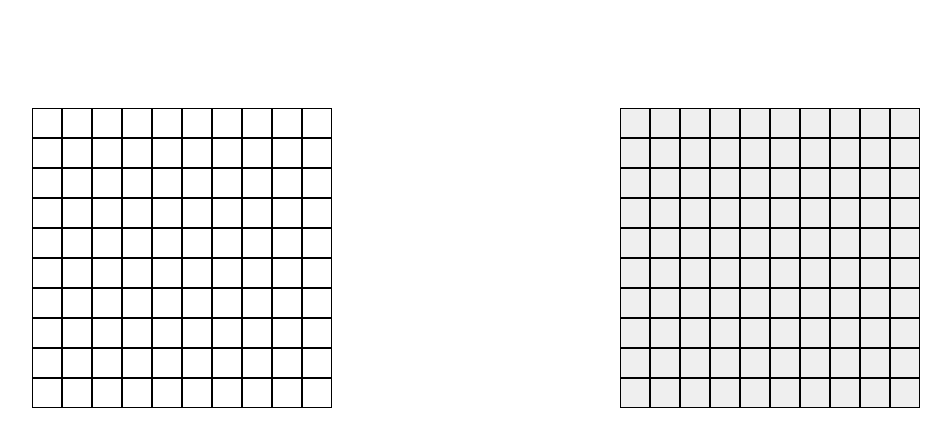
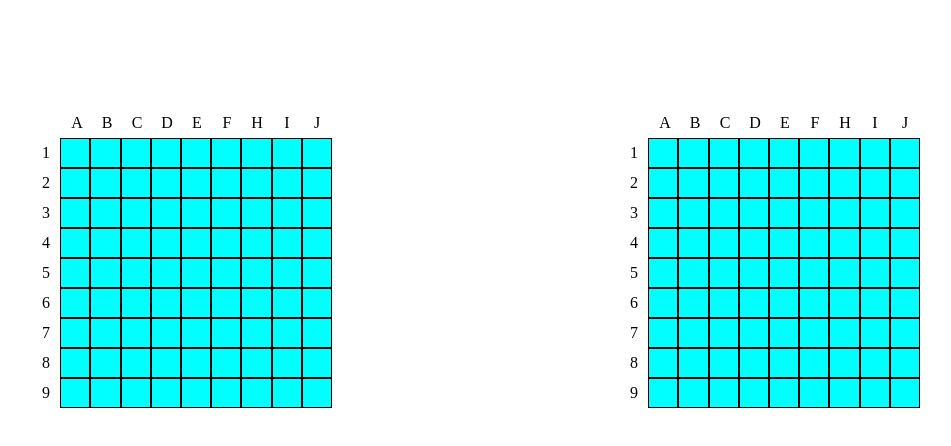
Before and after one commit to Murfew/Battleship, a website built with webpack: page src/index.html in a window 1280 px wide. Shown: the whole page, without its empty margins (164-1115 px from the left). Built offline with nearby package versions, Linux system fonts and the light colour scheme.

Commit message:
added column adn row to represent the indexes of each position on the board

```diff
--- a/src/DOM.js
+++ b/src/DOM.js
@@ -1,41 +1,51 @@
-export function renderPlayerBoard(player) {
-  const boardContainer = document.getElementById("player-board");
+const alphabetIndexes = {
+  0: "A",
+  1: "B",
+  2: "C",
+  3: "D",
+  4: "E",
+  5: "F",
+  6: "H",
+  7: "I",
+  8: "J",
+};
+
+export function renderPlayerBoard(player, isOpponent) {
+  const boardContainer = isOpponent
+    ? document.querySelector("#enemy-board")
+    : document.querySelector("#player-board");
 
   // reset board
   boardContainer.replaceChildren();
 
   // render the board
-  for (let i = 0; i < player.board.size; i++) {
+  // first row and column for indices
+  for (let i = 0; i < player.board.size + 1; i++) {
     const boardRow = document.createElement("div");
     boardRow.setAttribute("class", "row");
-    boardContainer.appendChild(boardRow);
+    boardContainer.append(boardRow);
 
-    for (let j = 0; j < player.board.size; j++) {
+    for (let j = 0; j < player.board.size + 1; j++) {
       const boardCell = document.createElement("div");
-      boardCell.setAttribute("class", "cell");
-      boardCell.dataset.y = player.board.size - i - 1;
-      boardCell.dataset.x = j;
-      boardRow.appendChild(boardCell);
+
+      if (i === 0 && j !== 0) {
+        boardCell.setAttribute("class", "index-cell");
+        boardCell.textContent = alphabetIndexes[j - 1];
+      } else if (i === 0 && j === 0) {
+        boardCell.setAttribute("class", "index-cell");
+      } else if (i !== 0 && j === 0) {
+        boardCell.setAttribute("class", "index-cell");
+        boardCell.textContent = i;
+      } else {
+        boardCell.setAttribute("class", "cell");
+        boardCell.dataset.row = i;
+        boardCell.dataset.col = j;
+        const hitOrMissDisplay = document.createElement("div");
+        hitOrMissDisplay.setAttribute("class", "hit-or-miss-display");
+        boardCell.append(hitOrMissDisplay);
+      }
+
+      boardRow.append(boardCell);
     }
   }
 }
-
-export function renderEnemyBoard(player) {
-  const boardContainer = document.getElementById("enemy-board");
-
-  // reset board
-  boardContainer.replaceChildren();
-
-  // render the board
-  for (let i = 0; i < player.board.size; i++) {
-    const boardRow = document.createElement("div");
-    boardRow.setAttribute("class", "row");
-    boardContainer.appendChild(boardRow);
-
-    for (let j = 0; j < player.board.size; j++) {
-      const boardCell = document.createElement("button");
-      boardCell.setAttribute("class", "cell");
-      boardRow.appendChild(boardCell);
-    }
-  }
-}
--- a/src/gameboard.js
+++ b/src/gameboard.js
@@ -9,7 +9,7 @@ export class Gameboard {
   constructor() {
     this.#misses = [];
     this.#hits = [];
-    this.#size = 10;
+    this.#size = 9;
     this.#ships = [
       { ship: new Ship(5), name: "carrier", coordinates: [] },
       { ship: new Ship(4), name: "battleship", coordinates: [] },
--- a/src/index.js
+++ b/src/index.js
@@ -1,5 +1,5 @@
 import { Player, ComputerPlayer } from "./player";
-import { renderPlayerBoard, renderEnemyBoard } from "./DOM";
+import { renderPlayerBoard } from "./DOM";
 import "./styles.css";
 
 const player1 = new Player("Player 1");
@@ -17,5 +17,5 @@ for (const obj of board2.ships) {
   board2.placeShip(obj.name, [board2.ships.indexOf(obj), 0], [0, 1]);
 }
 
-renderPlayerBoard(player1);
-renderEnemyBoard(player2);
+renderPlayerBoard(player1, false);
+renderPlayerBoard(player2, true);
--- a/src/styles.css
+++ b/src/styles.css
@@ -1,14 +1,13 @@
 body {
   display: flex;
   justify-content: space-evenly;
-  min-width: 1000px;
 }
 
 body > div {
   display: flex;
   flex-direction: column;
   height: 300px;
-  width: 300px;
+  min-width: 300px;
   margin: 100px;
 }
 
@@ -17,11 +16,28 @@ body > div {
   flex: 1;
 }
 
+.index-cell {
+  flex: 1;
+  display: flex;
+  justify-content: center;
+  align-items: center;
+}
+
 .cell {
   flex: 1;
   border: solid 1px black;
+  display: flex;
+  justify-content: center;
+  align-items: center;
+  background-color: aqua;
 }
 
 .cell:hover {
   background-color: lightgray;
 }
+
+.hit-or-miss-display {
+  height: 45%;
+  width: 45%;
+  border-radius: 100%;
+}
```
Also changed, not shown: test/gameboard.test.js (+1 -1 lines).
